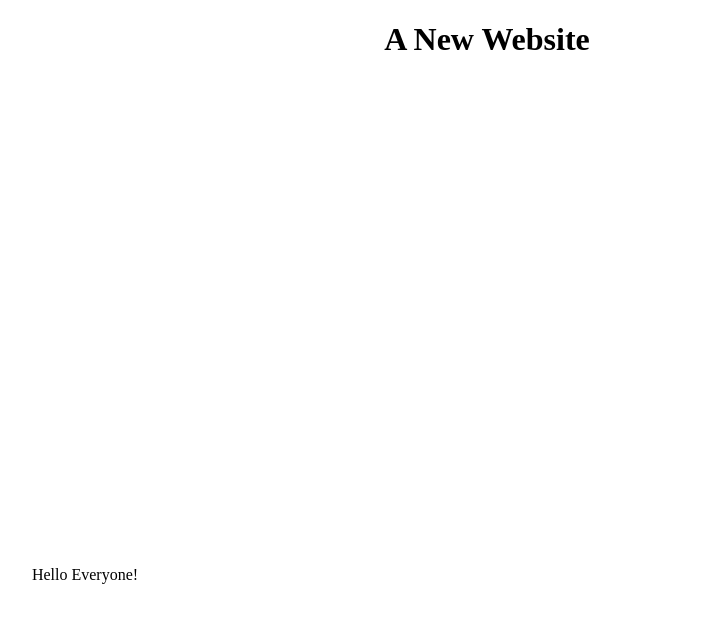
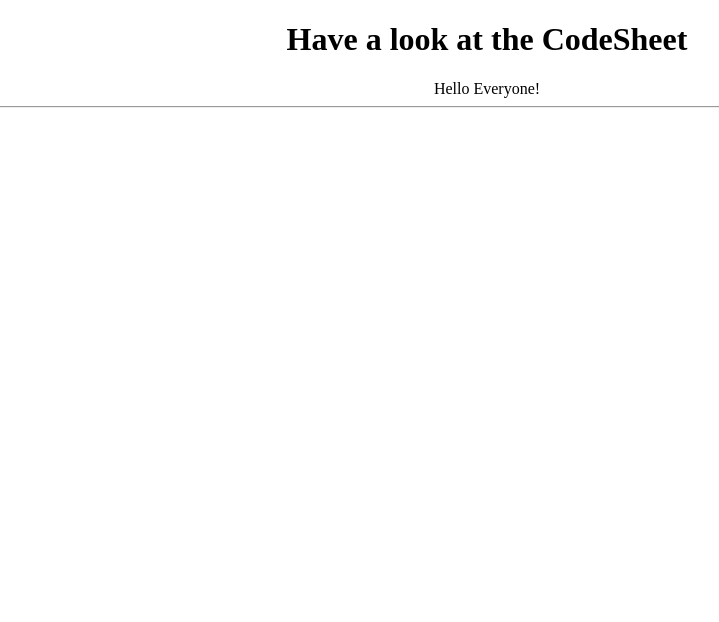
Before and after one commit to HarsiratSinghJouhal/HarsiratSinghJouhal.github.io, a plain HTML site: page index.html in a window 1280 px wide. Shown: the whole page, without its empty margins (153-872 px from the left). Drawn offline with Linux system fonts and the light colour scheme.

Commit message:
Update index.html

```diff
--- a/index.html
+++ b/index.html
@@ -7,8 +7,9 @@
         </title>
     </head>
     <body align = "center">
-        <h1>A New Website</h1>
+        <h1>Have a look at the CodeSheet</h1>
         Hello Everyone!
+        <hr>
         <object class="pdf"
             data=
 "file://CS50CodeSheet.pdf"
```
